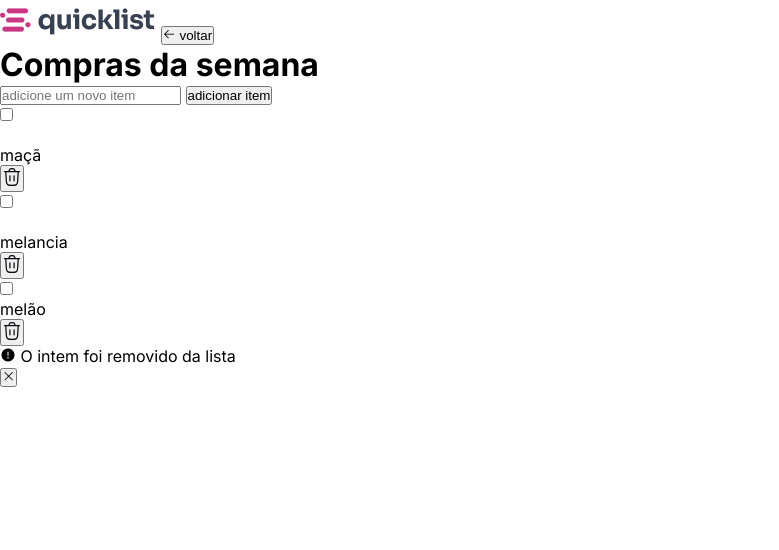
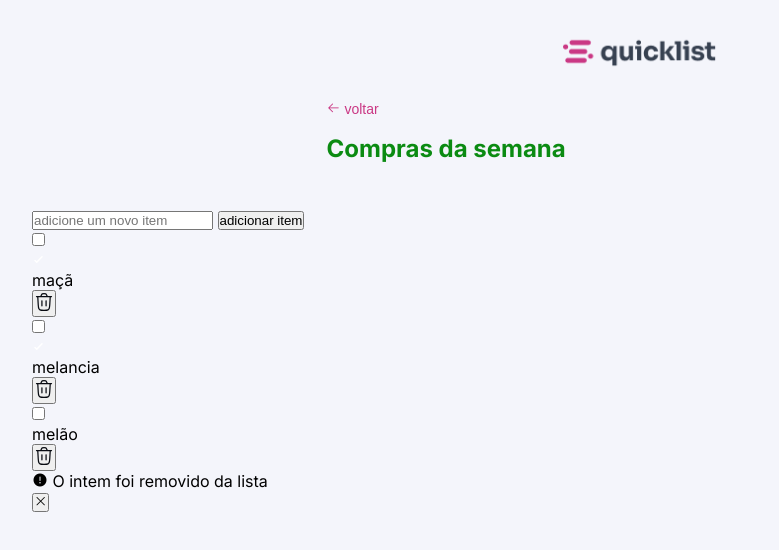
Before and after one commit to Bryan1TA/quicly-list-02mc, a plain HTML site: page index.html in a window 1280 px wide. Shown: the whole page, without its empty margins (0-779 px from the left). Drawn offline with nearby package versions, Linux system fonts and the light colour scheme.

Commit message:
estilização do border

```diff
--- a/style.css
+++ b/style.css
@@ -24,4 +24,37 @@
 
 body {
     font-size: 1.6rem;
+    padding: 3.2rem;
+    background: var(--background-primary);
 }
+
+Header {
+    margin-bottom: 4.4rem;
+    max-width: 62.7rem;
+    margin-inline: auto;
+    display: flex;
+    flex-direction: column;
+    align-items: start;
+
+    img {
+        width: 15.4rem;
+        margin-inline: auto;
+        margin-bottom: 3rem;
+    }
+
+    button {
+        border: none;
+        background: none;
+        font-size: 1.4rem;
+        line-height: 1.6rem;
+        font-weight: 500;
+        margin-bottom: 1.6rem;
+        color: var(--color-brand);
+        cursor: pointer;
+    }
+
+    h1 {
+        font-size: 2.4rem;
+        color: var(--content-primary);
+        line-height: 3.2rem;
+}
```
